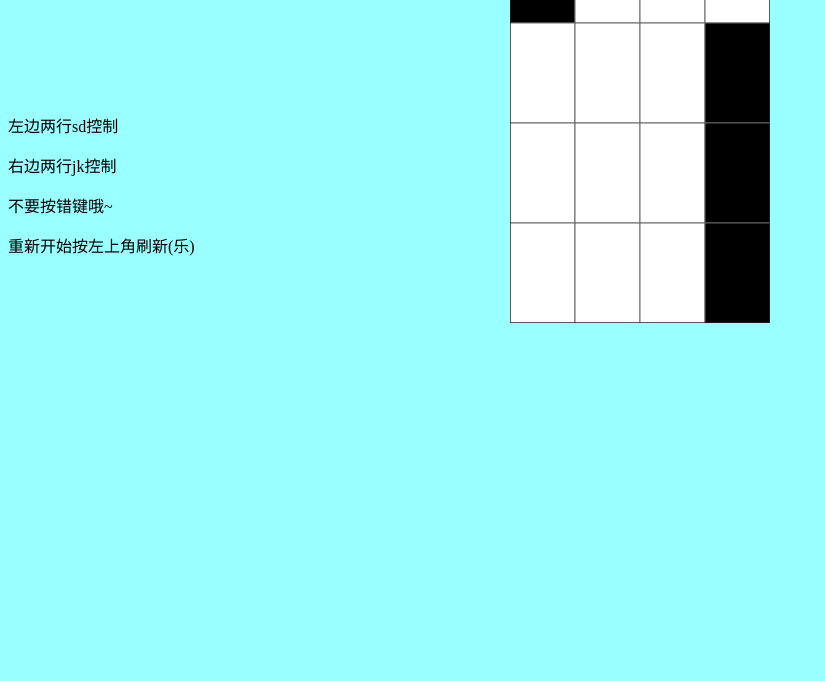
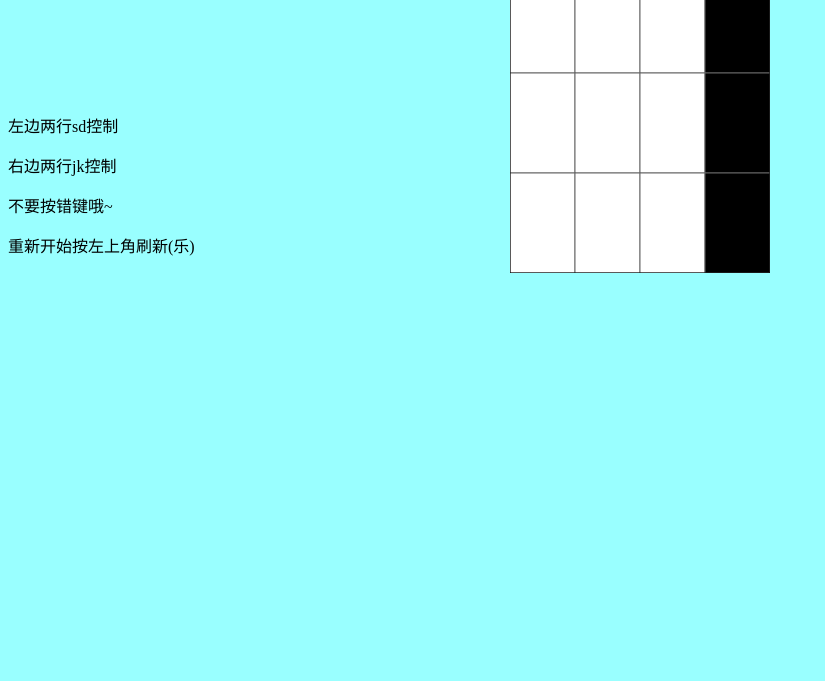
Before and after one commit to Frankgu3528/qsc-interview, a plain HTML site: page index.html in a window 1280 px wide. Shown: the part 294-975 px from the top of the page, without its empty margins (0-825 px from the left). Drawn offline with Linux system fonts and the light colour scheme.

Commit message:
Update styles.css

```diff
--- a/styles.css
+++ b/styles.css
@@ -1,6 +1,6 @@
 #game {
     position: relative;
-    top: -350px;
+    top: -400px;
     display: block;
     margin: 0 auto;
 }
```
